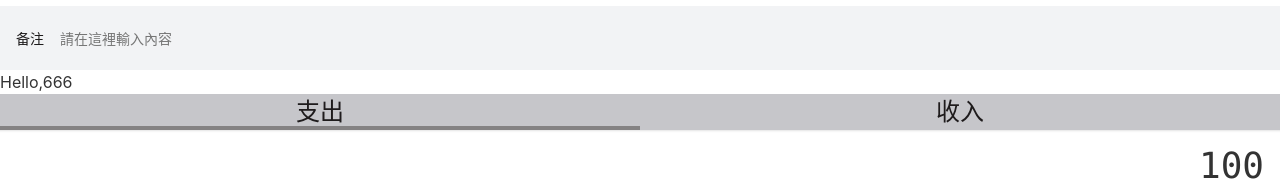
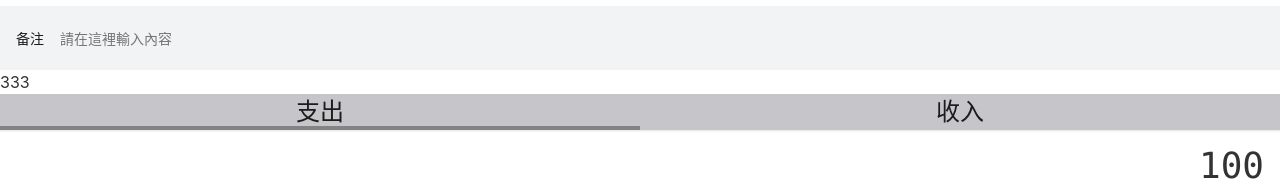
Before and after one commit to lanmoxia/money, a Vue app: page /#/money in a window 1280 px wide. Shown: the part 288-469 px from the top of the page. Built offline with nearby package versions, Linux system fonts and the light colour scheme.

Commit message:
非官方装饰器||@Prop/data||编译时/编译后

```diff
--- a/src/components/money/Types.vue
+++ b/src/components/money/Types.vue
@@ -1,6 +1,6 @@
 <template>
   <div>
-    {{ say }}
+    {{ xxx }}
     <ul class="types">
       <li :class="type === '-' && 'selected'"
           @click="selectType('-')">支出
@@ -14,23 +14,44 @@
 
 <script lang="ts">
 import Vue from 'vue';
-import Component from 'vue-class-component';
+import {Component, Prop} from 'vue-property-decorator';
 
-@Component({
-  props: {
-    name: String
-  }
-})
 
+@Component
 export default class Types extends Vue {
+  // 这里前边没写 @Prop 就是 data
   type = '-';
-  say = `Hello,${this.name}`;
+  // 1. 编译后报错：
+  // Vue 看到括号内的大写 Number 会指定传参的类型
+  // Money.vue 组件中的 <Types xxx="Hi"/> 传的是字符串 控制台会看到报错
+  // 正确写法是 <Types :xxx="666"> 前边使用冒号表示后边是JS代码 后边的双引号只是 HTML 的符号
+  // 2. 编译时报错
+  // 后边的 number 是编译时会提示报错 在终端可以看到报错
+  // 这里的 xxx 前边有 @Prop 不是data
+  @Prop(Number) xxx: number | undefined;
 
   selectType(type: string) {
     if (type !== '-' && type !== '+') {
       throw new Error('type is unknown');
     }
     this.type = type;
+  }
+
+  mounted() {
+    // 编译后的代码示例
+    console.log(this.xxx);
+    // 编译时的代码示例
+    //console.log(this.xxx.yyy) 2个提示 xxx 是 undefined 不能在 undefined 后边 yyy
+    // 解决提示
+    if (this.xxx === undefined) {
+      // 解决提示1;
+      console.log('undefined');
+    } else {
+      //第二个提示不能在 number 后边 yyy
+      //console.log(this.xxx.yyy);
+      //解决提示2
+      console.log(this.xxx.toString());
+    }
   }
 }
 </script>
--- a/src/views/Money.vue
+++ b/src/views/Money.vue
@@ -1,7 +1,7 @@
 <template>
   <Layout class-prefix="layout" >
     <NumberPad/>
-    <Types name="666"/>
+    <Types :xxx="333"/>
     <Notes/>
     <Tags/>
   </Layout>
```
